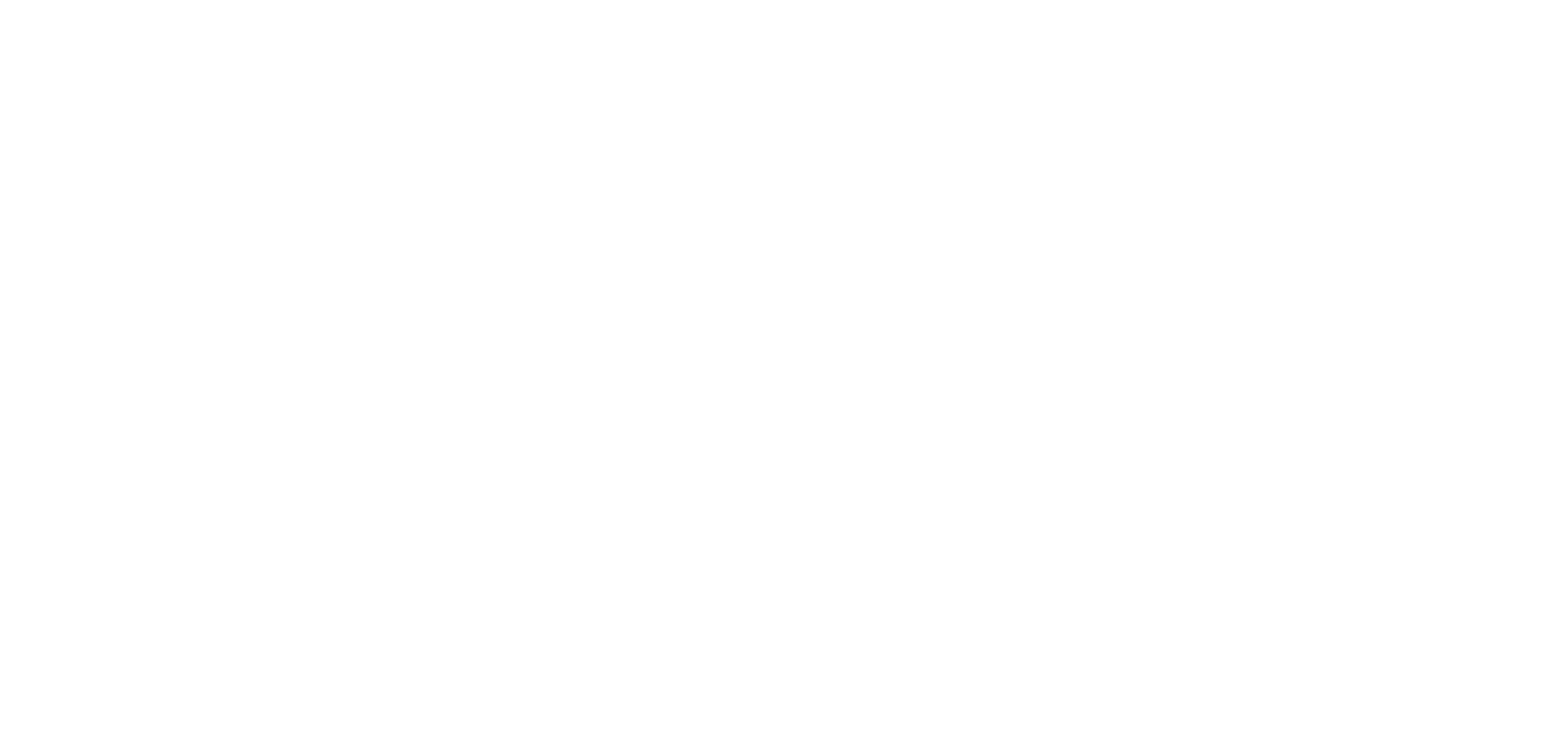
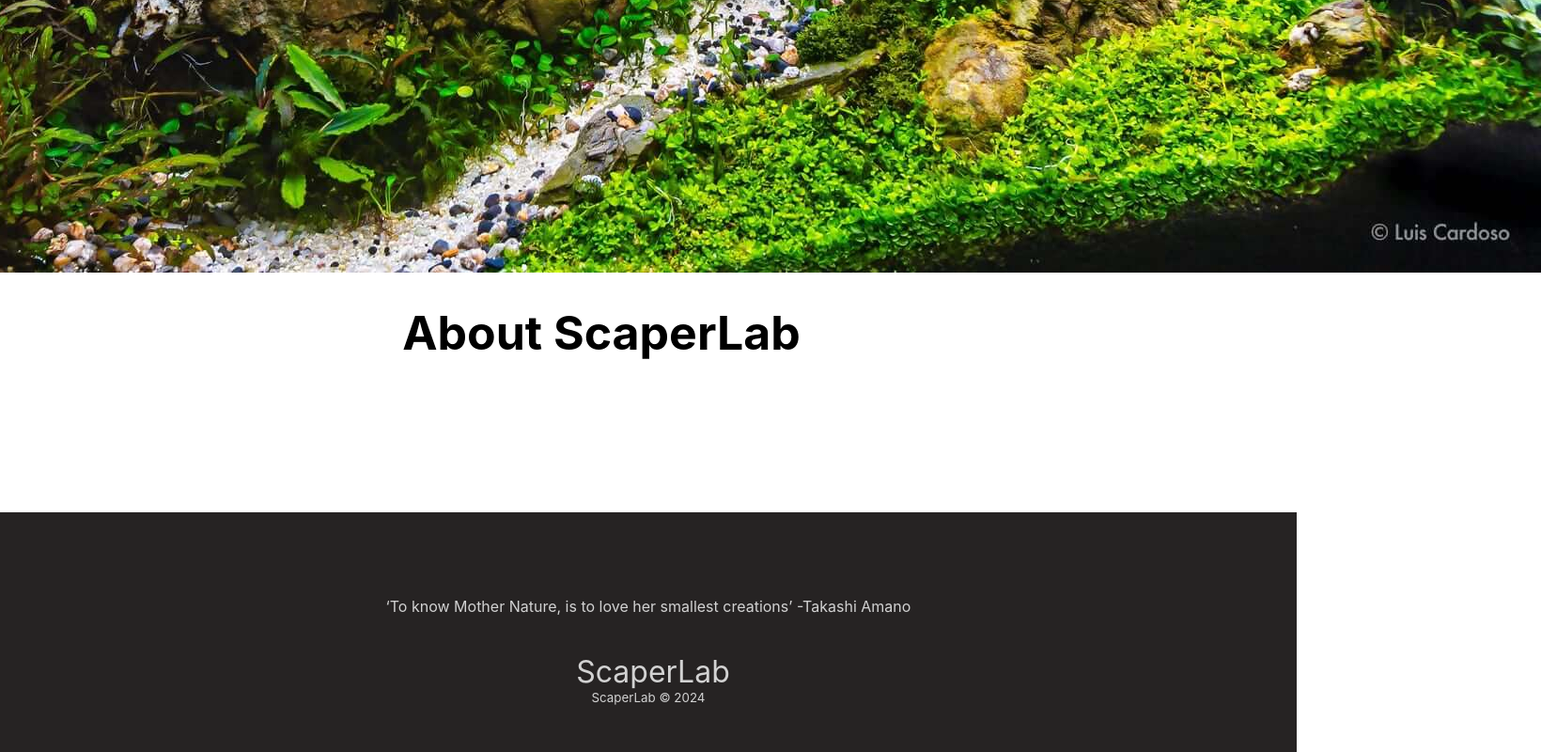
Before and after one commit to freddy-lopez01/ScaperLab, a React (Create React App) app in the folder scaperlab/: page /about in a window 1280 px wide. Shown: the part 746-1546 px from the top of the page at 94% size, 1640 px wide, since content can reach past the window. Before the commit the page ends 800 px from the top, so only its background shows below. Built offline with nearby package versions, Linux system fonts and the light colour scheme.

Commit message:
worked a tiny bit on the About page cause Im tired of studying

```diff
--- /dev/null
+++ b/scaperlab/src/components/AboutDesc.css
@@ -0,0 +1,9 @@
+.about-body {
+  margin-top: 80px;
+  margin-bottom: 10%;
+  justify-content:center;
+  align-items: center;
+  width: 100%;
+  display: flex;
+  flex-direction: column;
+}
--- /dev/null
+++ b/scaperlab/src/components/AboutDesc.jsx
@@ -0,0 +1,17 @@
+import React from "react";
+import './AboutDesc.css';
+
+
+
+function AboutDes () {
+    return (
+        <>
+        <div className="about-body">
+            <img src="pic3.jpg" alt="pic3"/>
+            <h1>About ScaperLab</h1>
+        </div>
+        </>
+    )
+};
+
+export default AboutDes
--- a/scaperlab/src/components/pages/About.js
+++ b/scaperlab/src/components/pages/About.js
@@ -1,12 +1,14 @@
 import React from "react";
-
-
+import AboutDes from "../AboutDesc";
+import Footer from "../Footer";
 function About () {
     return (
         <>
         About
+        <AboutDes/>
+        <Footer/>
         </>
     )
-}
+};
 
 export default About
```
